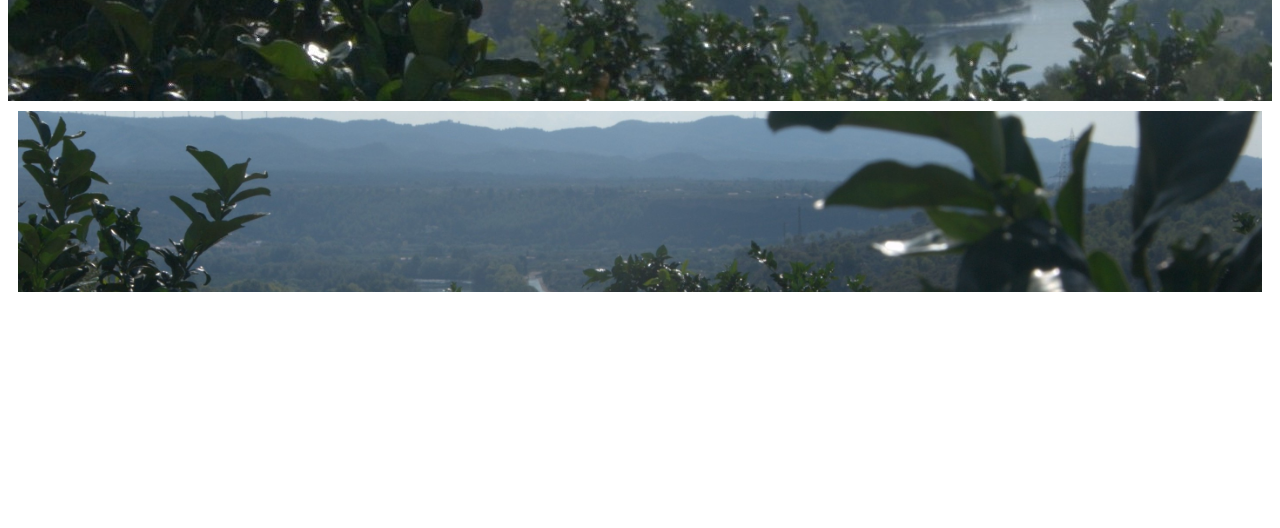
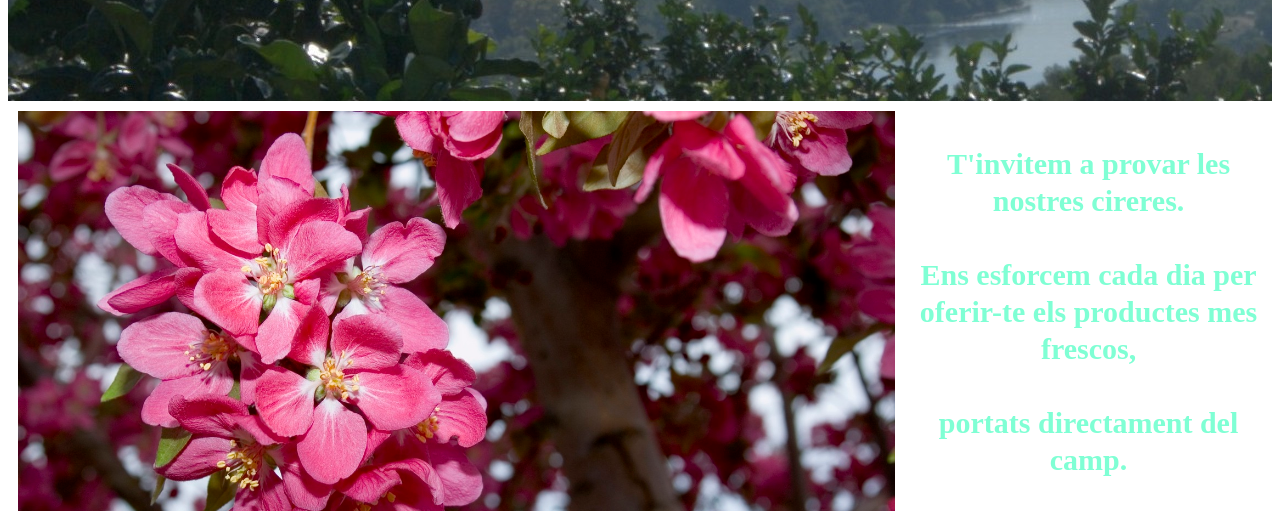
Before and after one commit to TwikiTuki/TwikiTuki.github.io, a plain HTML site: page index.html in a window 1280 px wide. Shown: the part 233-761 px from the top of the page. Drawn offline with Linux system fonts and the light colour scheme.

Commit message:
Im going to resize it wish me luck

```diff
--- a/index.html
+++ b/index.html
@@ -18,11 +18,6 @@
     <div class="main">
       <div class="heading">
           <h1> Hello Olivetes </h1>
-      </div>
-
-
-      <div class="img">
-        <img class="big" src="images/vista-corped2.jpg" alt="">
       </div>
 
       <div class="flex">
--- a/styles.css
+++ b/styles.css
@@ -46,7 +46,6 @@ div.img{
   overflow: hidden;
   height: 400px;
 }
-
 
 div.flex{
   display: flex;
```
